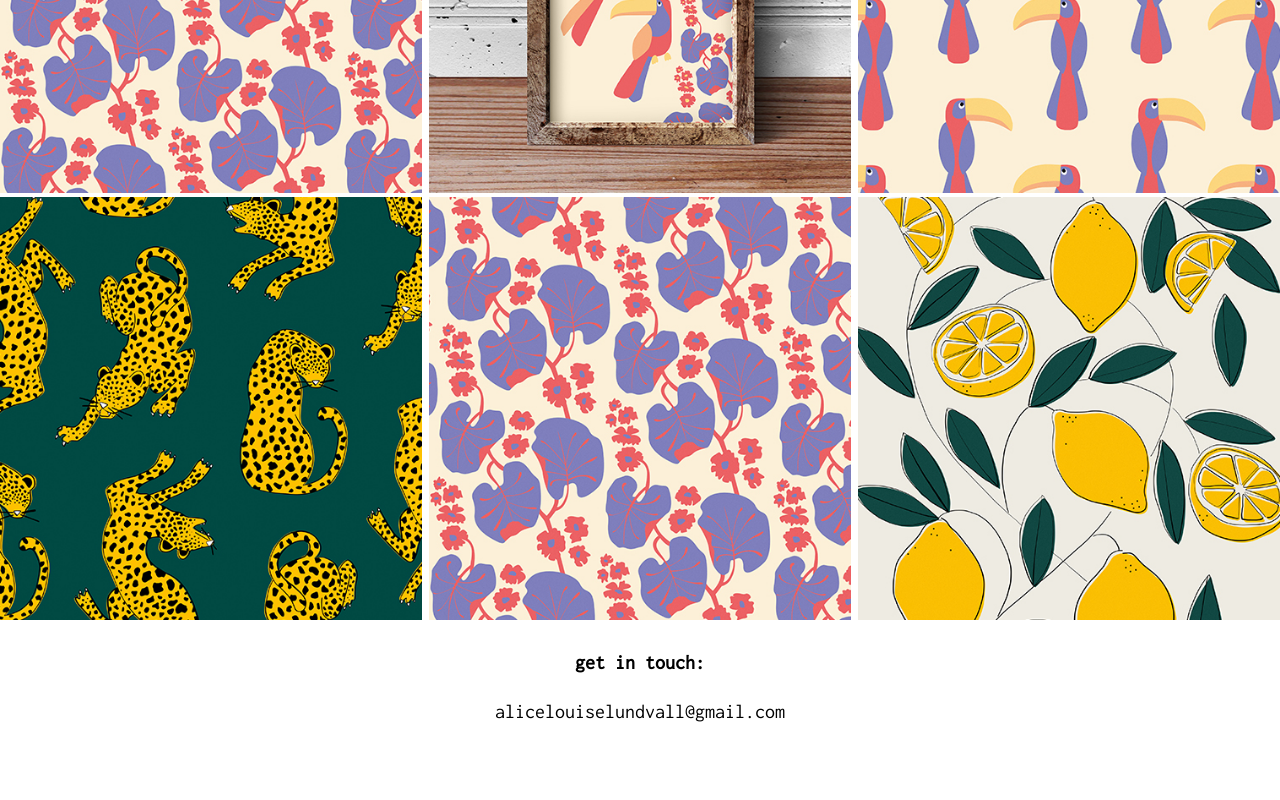
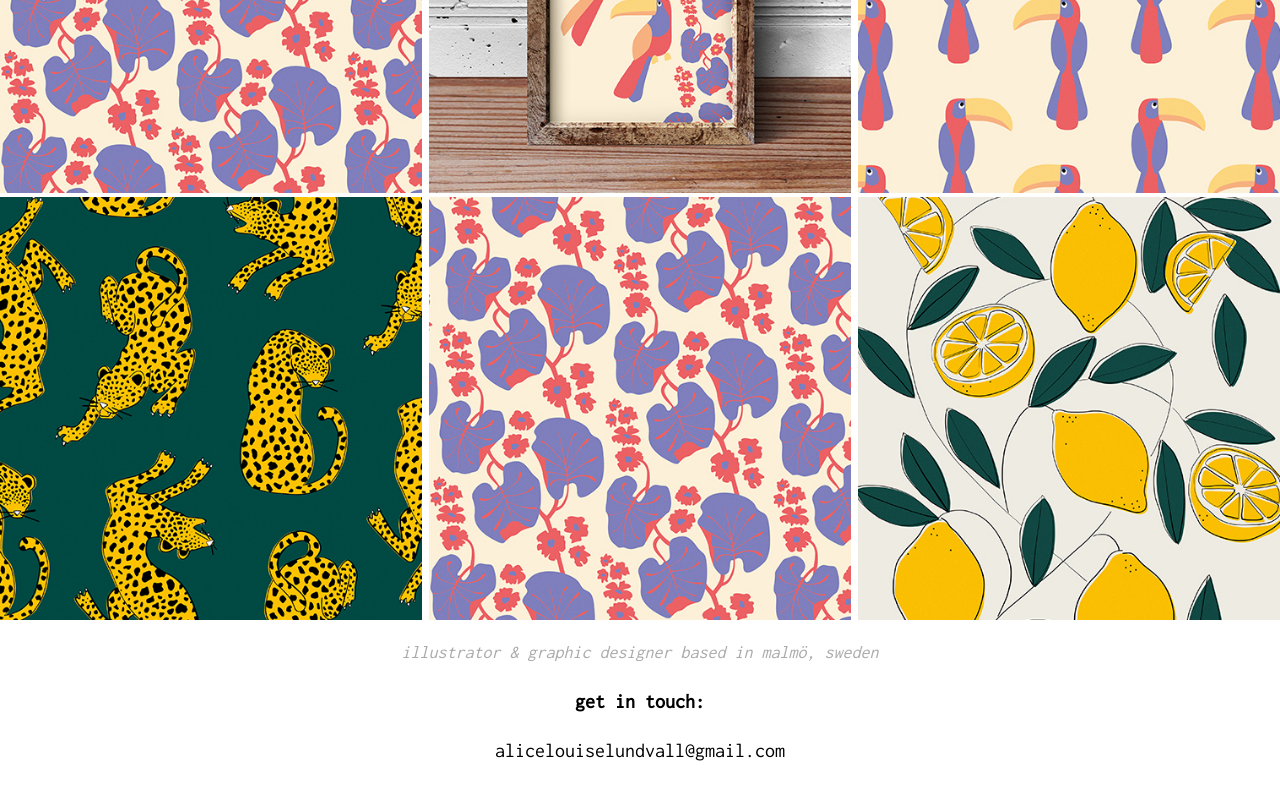
Before and after one commit to alicelouiselundvall/alicelouiselundvall.github.io, a plain HTML site: page index.html in a window 1280 px wide. Shown: the part 1015-1815 px from the top of the page. Before the commit the page ends 1778 px from the top, so only its background shows below. Drawn offline with nearby package versions, Linux system fonts and the light colour scheme.

Commit message:
Text addition

```diff
--- a/index.html
+++ b/index.html
@@ -79,7 +79,12 @@
 
   </div>
 
+
+
     <div class="footer">
+      <div class="about">
+      <p>illustrator & graphic designer based in malmö, sweden</p>
+    </div>
       <h4>get in touch:</h4>
       <p>alicelouiselundvall@gmail.com</p>
     </div>
--- a/styles.css
+++ b/styles.css
@@ -102,6 +102,17 @@ padding-bottom: 20px;
 margin-top: 15px;
 }
 
+.about{
+  color: #aaaaaa;
+  font-size: 18px;
+  font-family: 'Inconsolata', sans-serif;
+  font-style: italic;
+  text-align: center;
+  padding top: 5px;
+  padding-bottom: 0px;
+  margin-top: 15px;
+}
+
 @media (max-width: 600px) {
  /* YOUR CODE */
  h1{
@@ -121,6 +132,8 @@ margin-top: 15px;
    width: 100%;
  }
 
+
+
  .footer{
  color: black;
  font-size: 16px;
```
